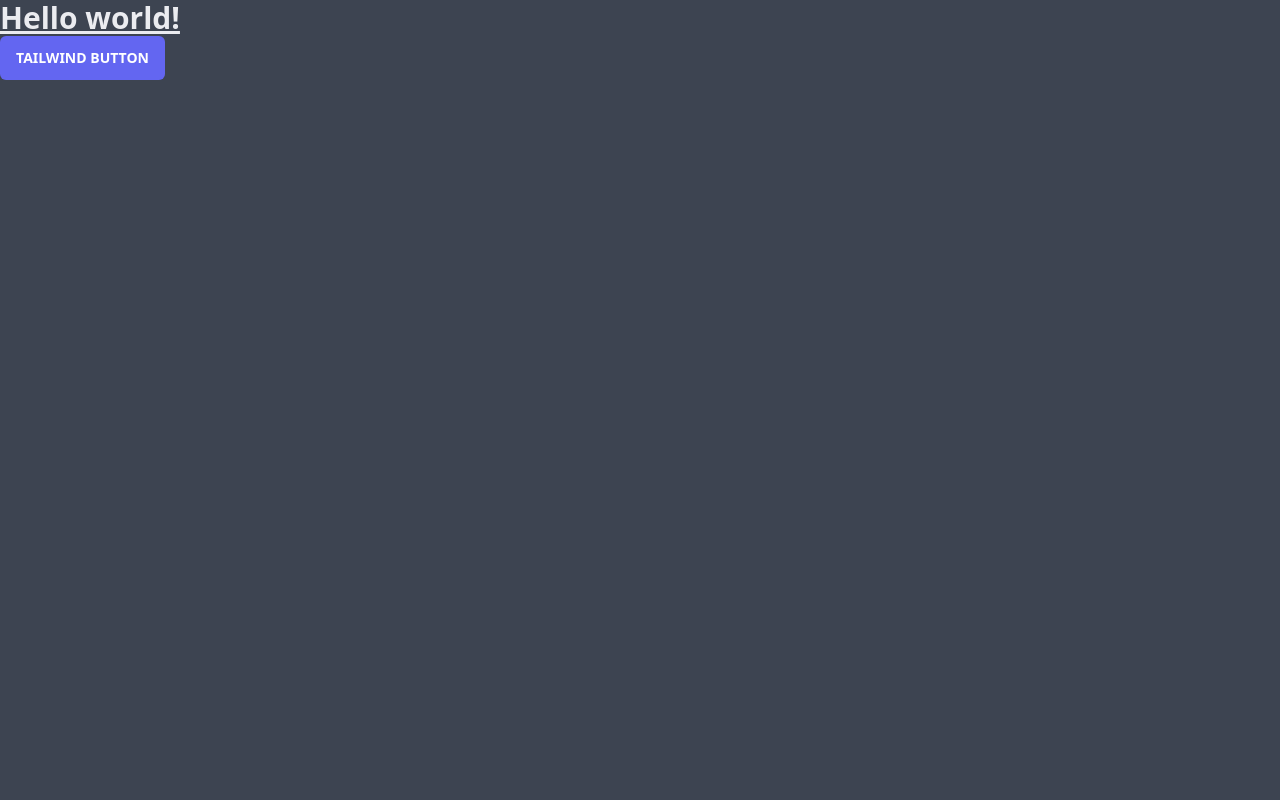
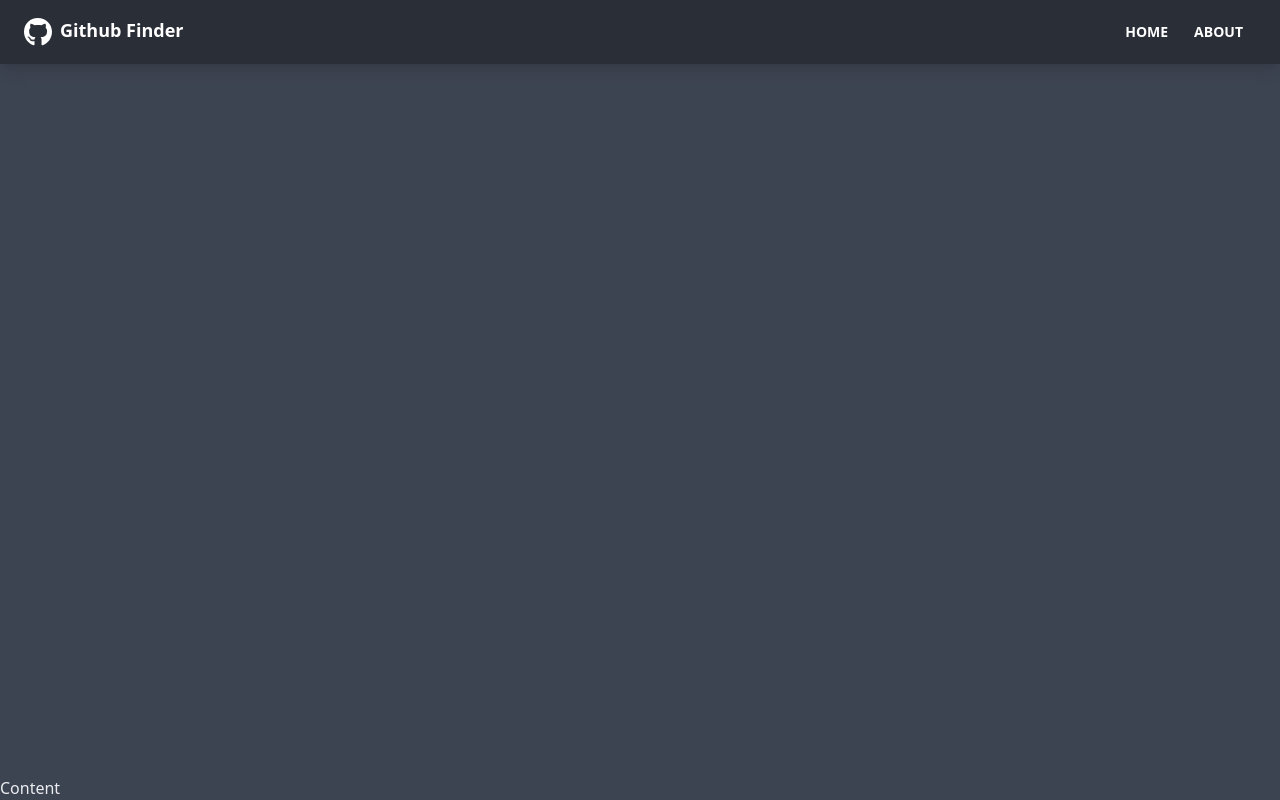
Before and after one commit to CaglayanCaliskan/github-finder, a React (Create React App) app: page / in a window 1280 px wide. Built offline with nearby package versions, Linux system fonts and the light colour scheme.

Commit message:
Navbar Component

```diff
--- a/package.json
+++ b/package.json
@@ -9,6 +9,8 @@
     "daisyui": "^1.24.3",
     "react": "^17.0.2",
     "react-dom": "^17.0.2",
+    "react-icons": "^4.3.1",
+    "react-router-dom": "^6.2.1",
     "react-scripts": "5.0.0",
     "web-vitals": "^2.1.3"
   },
--- a/src/App.js
+++ b/src/App.js
@@ -1,11 +1,14 @@
+import { BrowserRouter as Router, Route } from 'react-router-dom';
+import Navbar from './components/layout/Navbar';
+
 function App() {
   return (
-    <div>
-      <h1 className='text-3xl font-bold underline'>Hello world!</h1>
-      <button className='inline-block px-4 py-3 text-sm font-semibold text-center text-white uppercase transition duration-200 ease-in-out bg-indigo-500 rounded-md cursor-pointer hover:bg-indigo-600'>
-        Tailwind Button
-      </button>
-    </div>
+    <Router>
+      <div className='flex flex-col justify-between h-screen'>
+        <Navbar />
+        <main>Content</main>
+      </div>
+    </Router>
   );
 }
 
--- /dev/null
+++ b/src/components/layout/Navbar.jsx
@@ -0,0 +1,37 @@
+import { FaGithub } from 'react-icons/fa';
+import { Link } from 'react-router-dom';
+import PropTypes from 'prop-types';
+function Navbar({ title }) {
+  return (
+    <div className='navbar shadow-lg bg-neutral mb-12 text-neutral-content'>
+      <div className='container mx-auto'>
+        <div className='flex-none px-2 mx-2'>
+          <Link to='/' className='text-lg font-bold'>
+            <FaGithub className='inline pr-2 text-4xl' />
+            {title}
+          </Link>
+        </div>
+        <div className='flex-1 px-2 mx-2'>
+          <div className='flex justify-end'>
+            <Link to='/' className='btn btn-ghost btn-sm rounded-btn'>
+              Home
+            </Link>
+            <Link to='/about' className='btn btn-ghost btn-sm rounded-btn'>
+              About
+            </Link>
+          </div>
+        </div>
+      </div>
+    </div>
+  );
+}
+
+Navbar.defaultProps = {
+  title: 'Github Finder',
+};
+
+Navbar.protoType = {
+  title: PropTypes.string,
+};
+
+export default Navbar;
```
Also changed, not shown: 1 other file (tests, documents, lock files or other folders).
